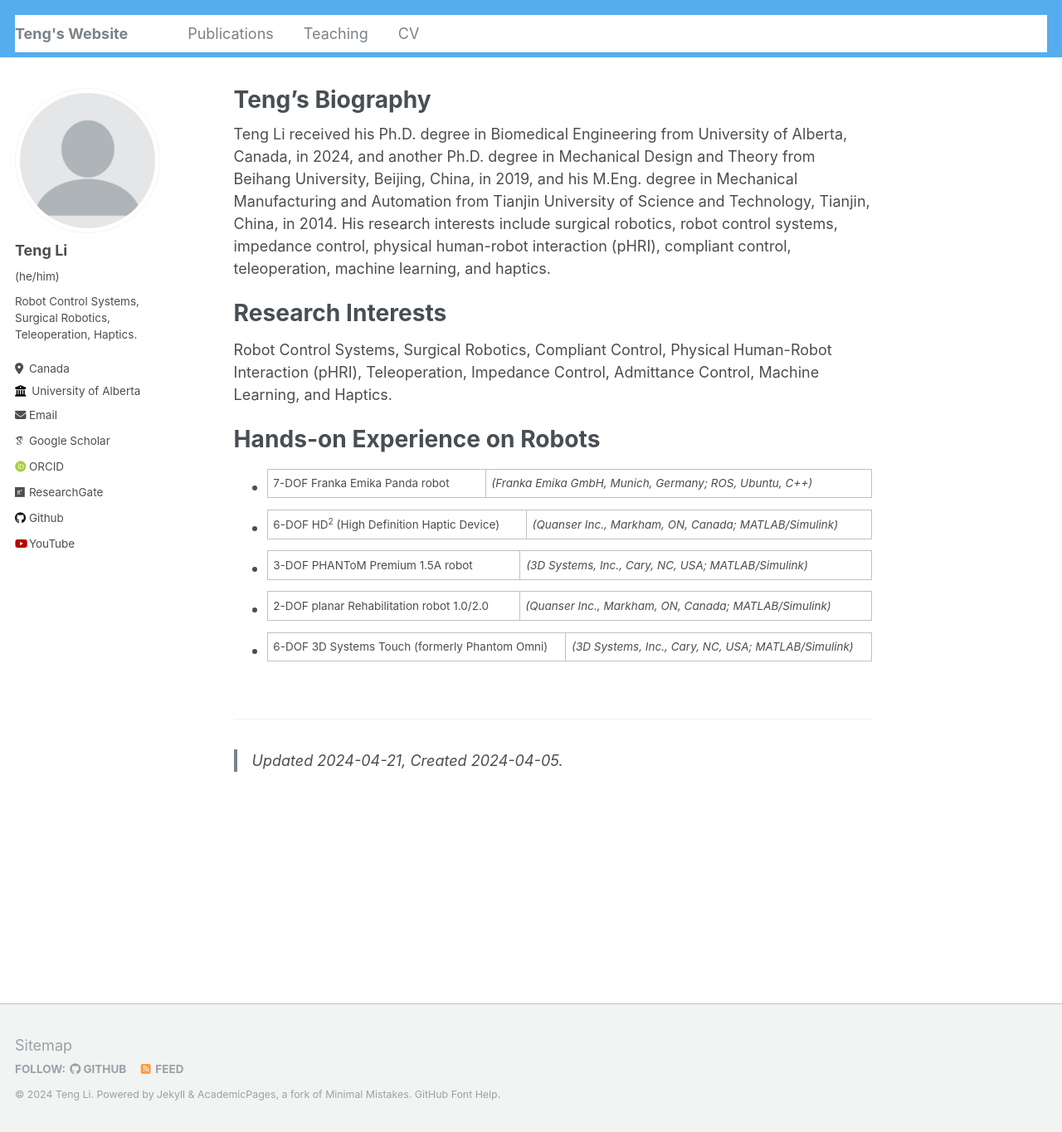
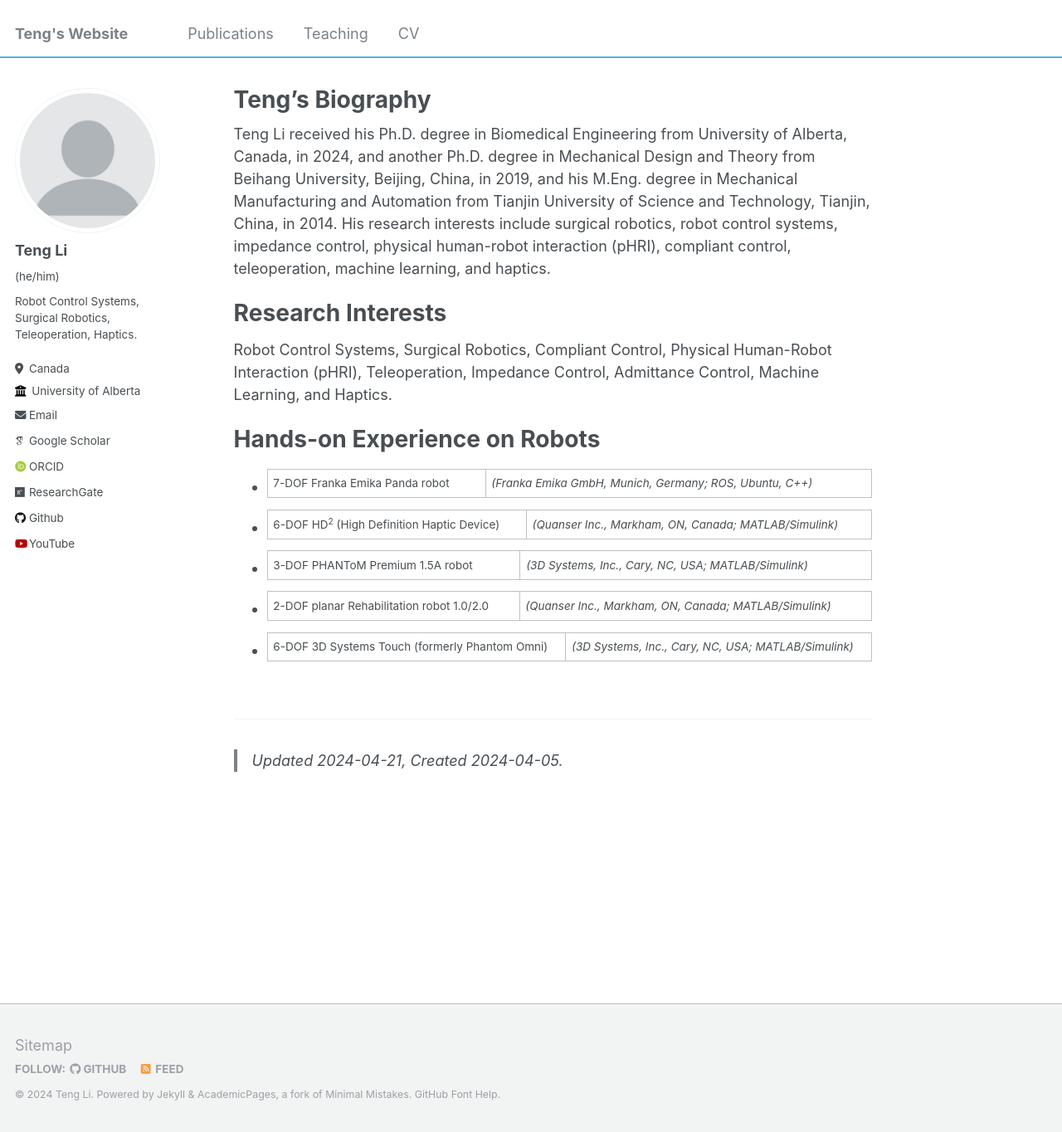
Before and after one commit to teng4/teng4.github.io, a Jekyll site: the page built from _pages/about.md, in a window 1280 px wide and 1364 px high. Shown: the whole window at 83% size. Built offline with Jekyll 4.4.1, drawn with Linux system fonts in a browser that asks for light colours; some web fonts are replaced.

Commit message:
Update _masthead.scss

```diff
--- a/_sass/_masthead.scss
+++ b/_sass/_masthead.scss
@@ -4,8 +4,9 @@
 
 .masthead {
   position: fixed;
-  background: $twitter-color;
-  border-bottom: 1px solid $border-color;
+  background: white;
+  //border-bottom: 1px solid $border-color;
+  border-bottom: 2px solid $twitter-color;
   height: $masthead-height;
   top: 0;
   width: 100%;
```
